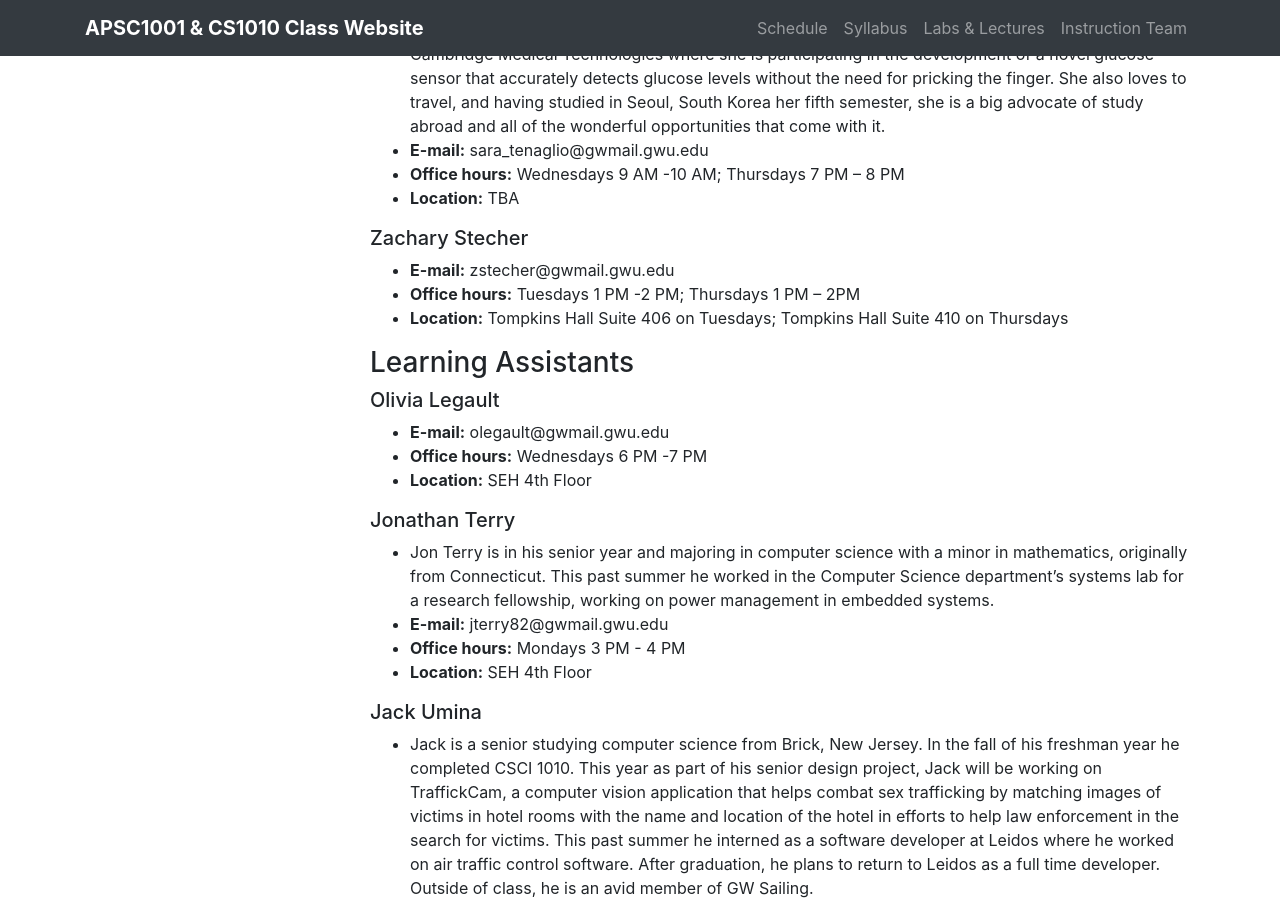
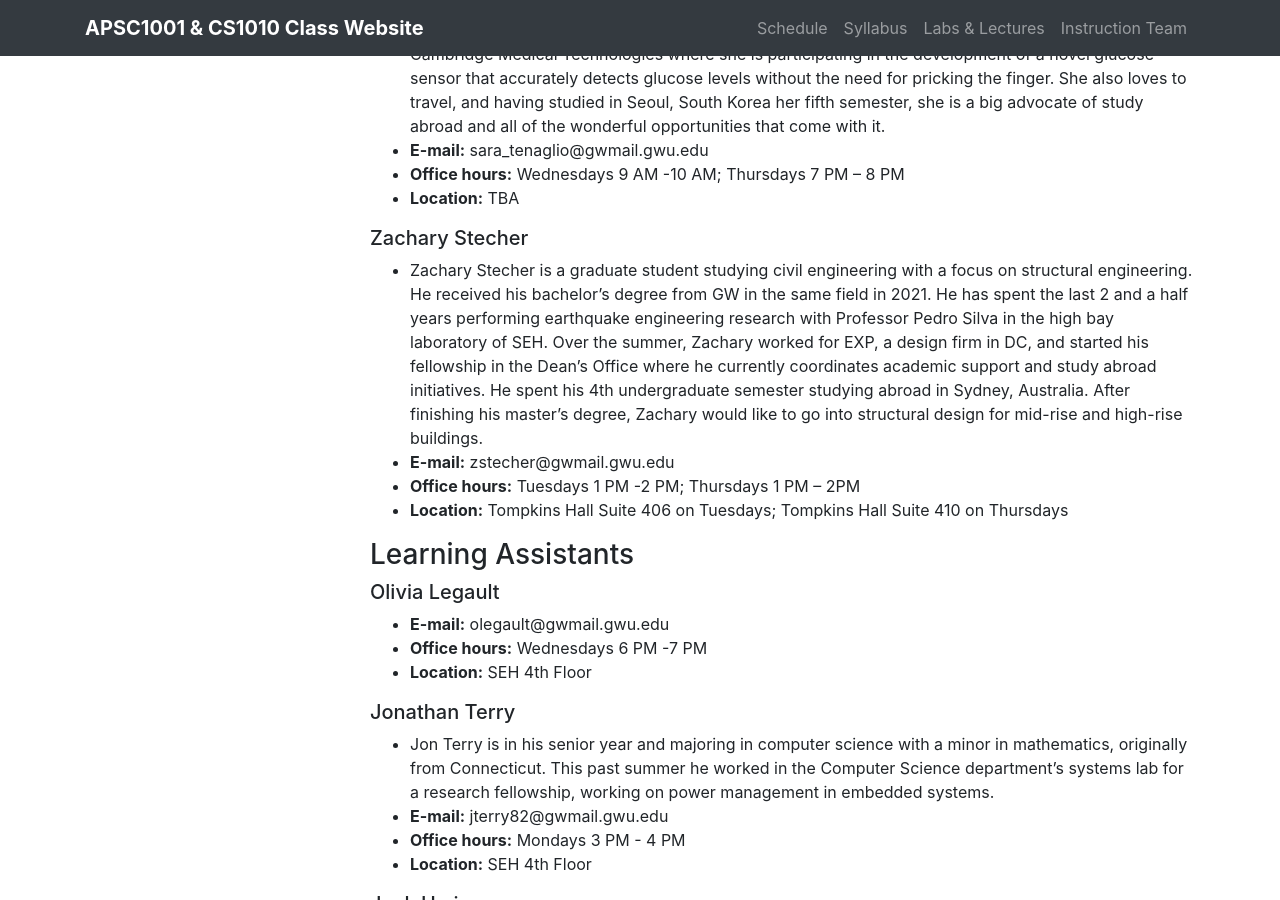
Before and after one commit to GWU-APSC1001/gwu-apsc1001.github.io, a Jekyll site: the page built from _pages/contact.md, in a window 1280 px wide and 900 px high, scrolled down 1090 px. Built offline with Jekyll 4.4.1, drawn with Linux system fonts in a browser that asks for light colours.

Commit message:
updated _contact.md

```diff
--- a/_pages/contact.md
+++ b/_pages/contact.md
@@ -40,6 +40,11 @@ She also loves to travel, and having studied in Seoul, South Korea her fifth sem
 - **Location:** TBA
 
 ##### Zachary Stecher
+- Zachary Stecher is a graduate student studying civil engineering with a focus on structural engineering.
+He received his bachelor’s degree from GW in the same field in 2021.
+He has spent the last 2 and a half years performing earthquake engineering research with Professor Pedro Silva in the high bay laboratory of SEH.
+Over the summer, Zachary worked for EXP, a design firm in DC, and started his fellowship in the Dean’s Office where he currently coordinates academic support and study abroad initiatives. He spent his 4th undergraduate semester studying abroad in Sydney, Australia.
+After finishing his master’s degree, Zachary would like to go into structural design for mid-rise and high-rise buildings.
 - **E-mail:** zstecher@gwmail.gwu.edu
 - **Office hours:** Tuesdays 1 PM -2 PM; Thursdays 1 PM – 2PM
 - **Location:** Tompkins Hall Suite 406 on Tuesdays; Tompkins Hall Suite 410 on Thursdays
```
